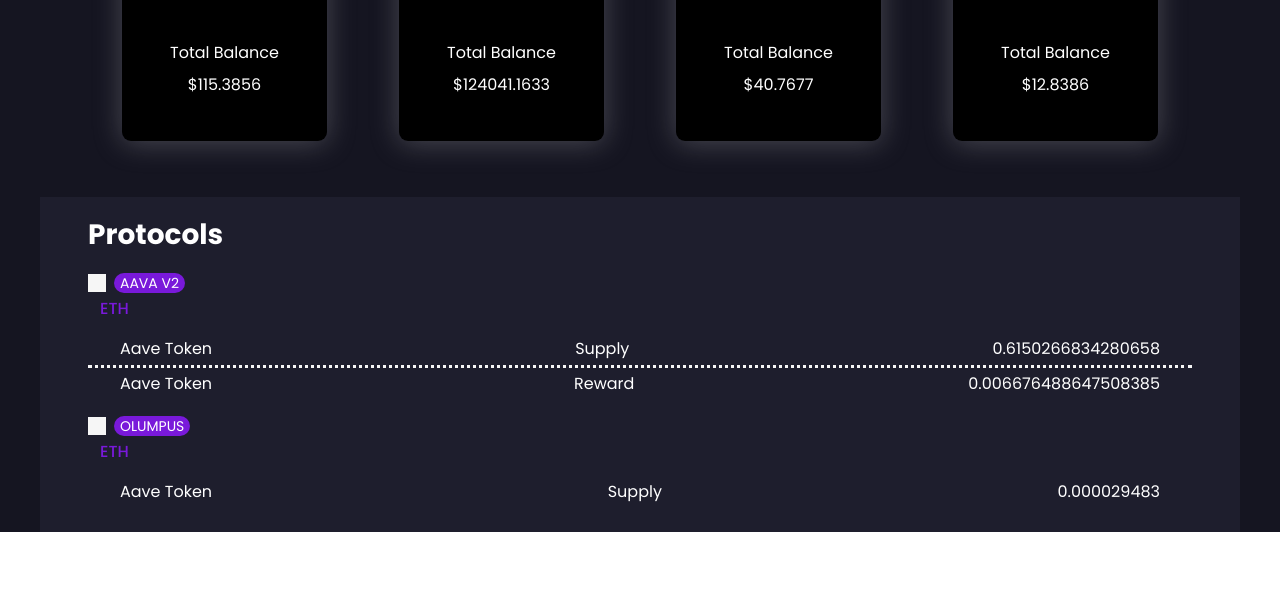
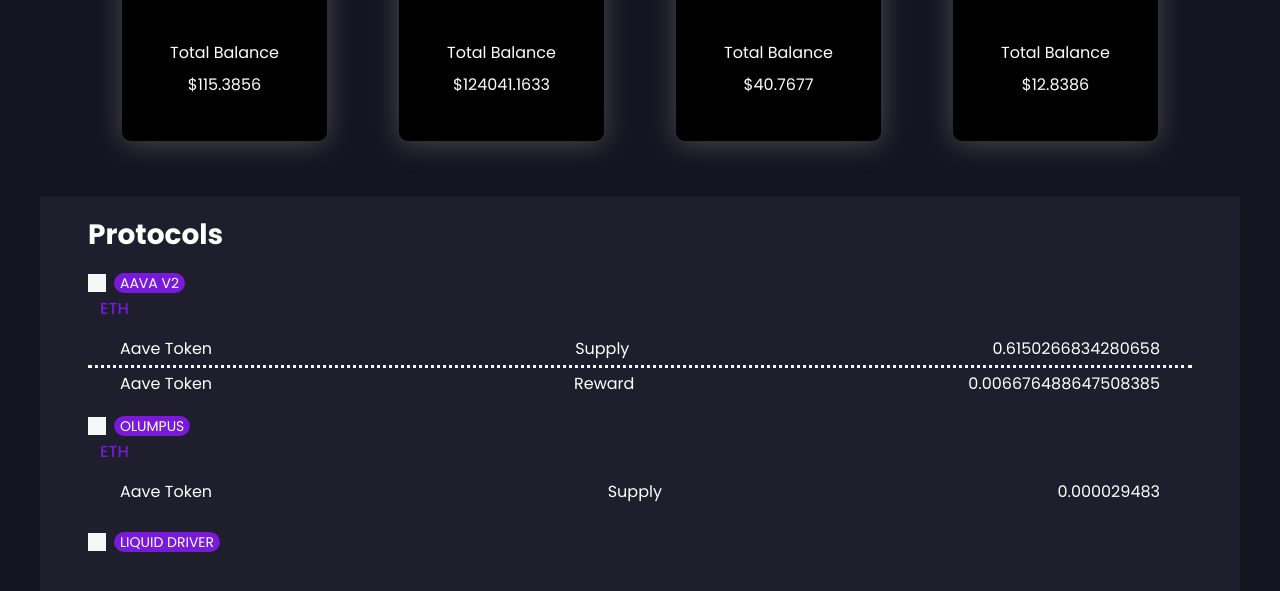
Before and after one commit to devesht21/React-App--Rudra, a plain HTML site: page index.html in a window 1280 px wide. Shown: the part 313-904 px from the top of the page. Before the commit the page ends 845 px from the top, so only its background shows below. Drawn offline with Linux system fonts and the light colour scheme.

Commit message:
Last Component Added

```diff
--- a/index.html
+++ b/index.html
@@ -114,6 +114,14 @@
                 </div>
               </div>
             </div>
+            <div class="component">
+              <div class="component-header">
+                <div class="header-part-one">
+                  <div class="box"></div>
+                  <p class="component-name">LIQUID DRIVER</p>
+                </div>
+              </div>
+            </div>
           </div>
         </div>
       </section>
```
